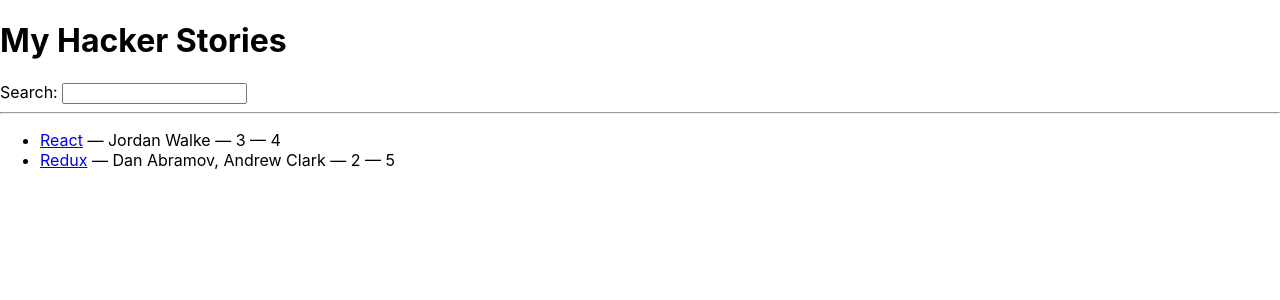
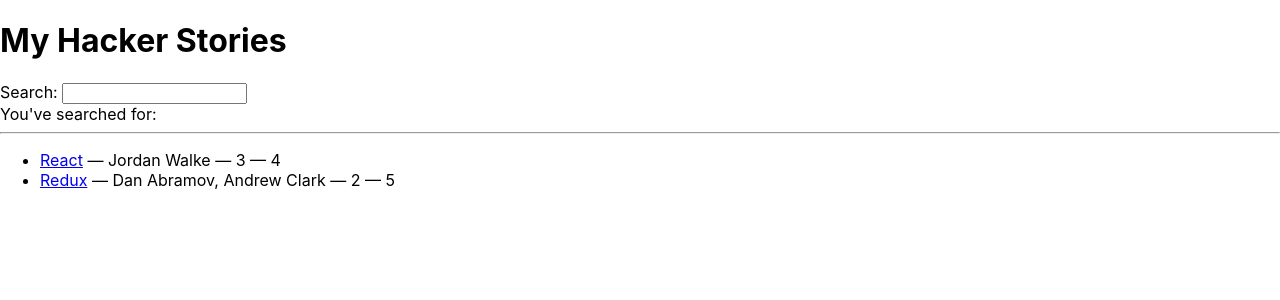
Before and after one commit to gekh/hacker-stories, a React (Create React App) app: page / in a window 1280 px wide. Shown: the top 300 px of the page. Built offline with nearby package versions, Linux system fonts and the light colour scheme.

Commit message:
React State

```diff
--- a/src/App.js
+++ b/src/App.js
@@ -1,3 +1,5 @@
+import React from "react";
+
 const App = () => {
 
   const stories = [
@@ -57,14 +59,18 @@
 
 const Search = () => {
 
+  const [searchTerm, setSearchTerm] = React.useState();
   const handleChange = event => {
-    console.log(event.target.value);
+    setSearchTerm(term => term = event.target.value);
   }
 
   return (
     <div>
       <label htmlFor="search">Search: </label>
       <input id="search" type="text" onChange={handleChange} />
+      <div>
+        You've searched for: {searchTerm}
+      </div>
     </div>
   );
 }
```
